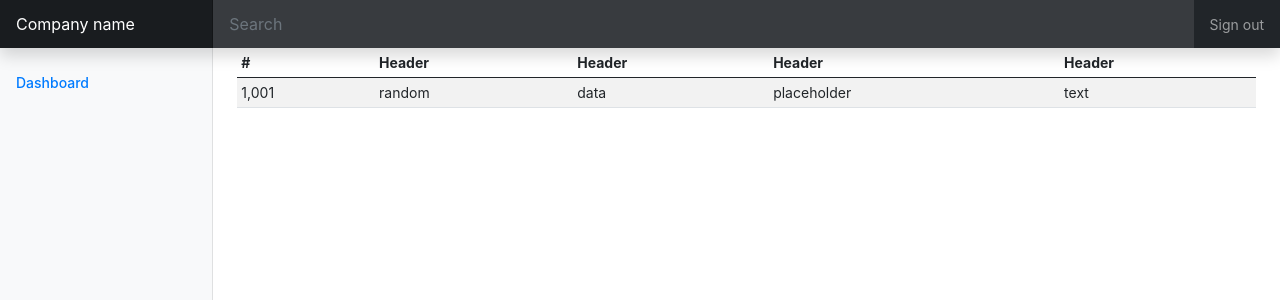
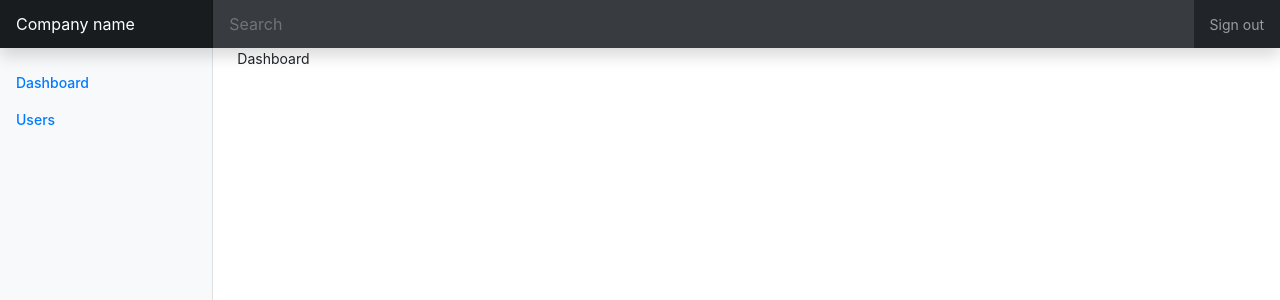
Before and after one commit to amv1017/udemy-react-and-golang-a-practical-guide, a React (Create React App) app in the folder react-admin/: page / in a window 1280 px wide. Shown: the top 300 px of the page. Built offline with nearby package versions, Linux system fonts and the light colour scheme.

Commit message:
chapter 39

```diff
--- a/react-admin/package.json
+++ b/react-admin/package.json
@@ -10,9 +10,11 @@
     "@types/node": "^12.0.0",
     "@types/react": "^17.0.0",
     "@types/react-dom": "^17.0.0",
+    "@types/react-router-dom": "^5.1.7",
     "react": "^17.0.2",
     "react-dom": "^17.0.2",
-    "react-scripts": "4.0.3",
+    "react-router-dom": "^5.2.0",
+    "react-scripts": "^2.1.8",
     "typescript": "^4.1.2",
     "web-vitals": "^1.0.1"
   },
--- a/react-admin/src/App.tsx
+++ b/react-admin/src/App.tsx
@@ -3,43 +3,25 @@ import logo from './logo.svg';
 import './App.css';
 import Nav from './components/Nav';
 import Menu from './components/Menu';
+import Users from './pages/Users';
+import Dashboard from './pages/Dashboard';
+import { BrowserRouter, Route } from 'react-router-dom';
 
 export default function App() {
   return (
     <div className="App">
-
+      <BrowserRouter>
         <Nav />
-
         <div className="container-fluid">
           <div className="row">
             <Menu />
             <main className="col-md-9 ms-sm-auto col-lg-10 px-md-4">
-            <div className="table-responsive">
-              <table className="table table-striped table-sm">
-                <thead>
-                  <tr>
-                    <th>#</th>
-                    <th>Header</th>
-                    <th>Header</th>
-                    <th>Header</th>
-                    <th>Header</th>
-                  </tr>
-                </thead>
-                <tbody>
-                  <tr>
-                    <td>1,001</td>
-                    <td>random</td>
-                    <td>data</td>
-                    <td>placeholder</td>
-                    <td>text</td>
-                  </tr>
-                </tbody>
-              </table>
-            </div>
+              <Route path={'/'} exact component={Dashboard} />
+              <Route path={'/users'} component={Users} />
             </main>
           </div>
         </div>
-
+      </BrowserRouter>
     </div>
-  );
+  )
 }
--- a/react-admin/src/components/Menu.tsx
+++ b/react-admin/src/components/Menu.tsx
@@ -1,4 +1,5 @@
 import React, { Component } from 'react'
+import { Link } from 'react-router-dom'
 
 export default function Menu() {
 	return (
@@ -6,9 +7,14 @@ export default function Menu() {
 			<div className="position-sticky pt-3">
 				<ul className="nav flex-column">
 					<li className="nav-item">
-						<a className="nav-link active">
+						<Link to={'/'} className="nav-link active">
 							Dashboard
-						</a>
+						</Link>
+					</li>
+					<li className="nav-item">
+						<Link to={'/users'} className="nav-link active">
+							Users
+						</Link>
 					</li>
 				</ul>
 			</div>
--- /dev/null
+++ b/react-admin/src/pages/Dashboard.tsx
@@ -0,0 +1,11 @@
+import React, { Component } from 'react'
+
+export default class Dashboard extends Component {
+    render() {
+        return (
+            <div>
+                Dashboard
+            </div>
+        )
+    }
+}
--- /dev/null
+++ b/react-admin/src/pages/Users.tsx
@@ -0,0 +1,30 @@
+import React, { Component } from 'react'
+
+export default class Users extends Component {
+	render() {
+		return (
+			<div className="table-responsive">
+			  <table className="table table-striped table-sm">
+				<thead>
+				  <tr>
+					<th>#</th>
+					<th>Header</th>
+					<th>Header</th>
+					<th>Header</th>
+					<th>Header</th>
+				  </tr>
+				</thead>
+				<tbody>
+				  <tr>
+					<td>1,001</td>
+					<td>random</td>
+					<td>data</td>
+					<td>placeholder</td>
+					<td>text</td>
+				  </tr>
+				</tbody>
+			  </table>
+			</div>
+		)
+	}
+}
--- a/react-admin/tsconfig.json
+++ b/react-admin/tsconfig.json
@@ -18,7 +18,7 @@
     "resolveJsonModule": true,
     "isolatedModules": true,
     "noEmit": true,
-    "jsx": "react-jsx"
+    "jsx": "preserve"
   },
   "include": [
     "src"
```
Also changed, not shown: 2 other files (tests, documents, lock files or other folders). Lines whose indentation alone changed are shown as unchanged.
